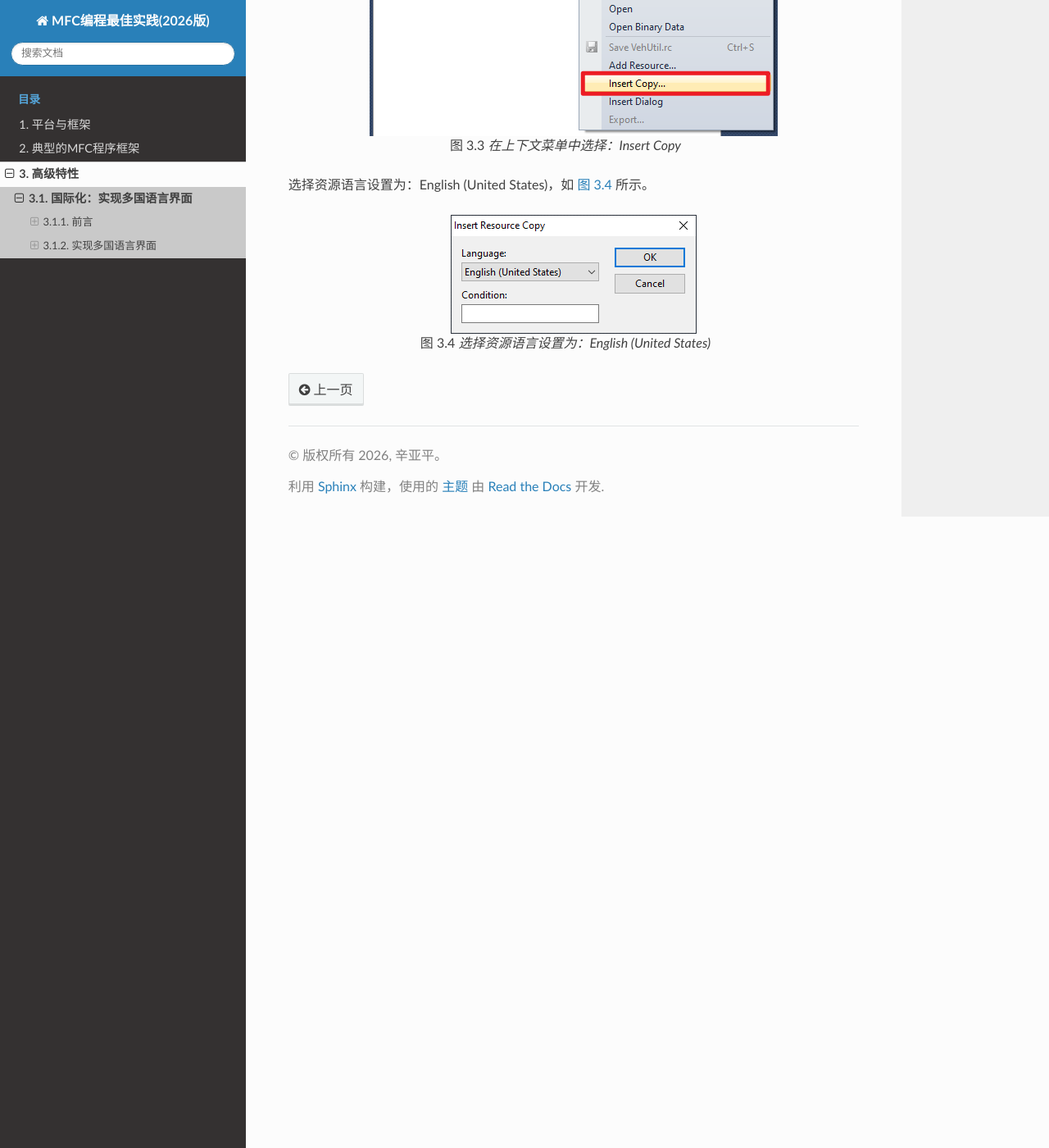
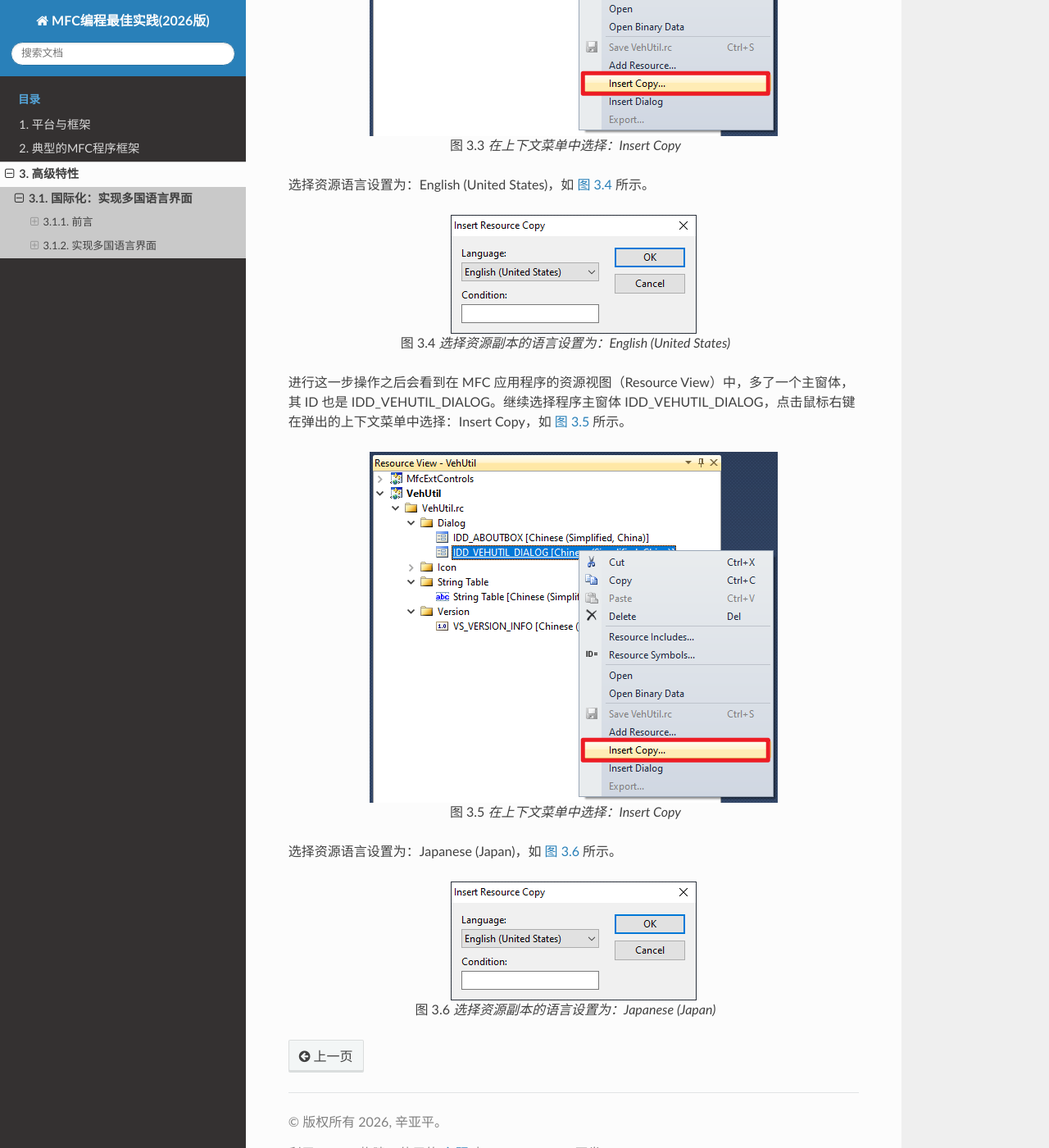
Before and after one commit to yapingxin/MFCBP2026, a Sphinx documentation site: the page built from docs/advanced-features/mfc_multilingual.rst, in a window 1280 px wide and 1400 px high, scrolled down 2503 px. Shown: the whole window at 82% size. Built offline with Sphinx 7.4.7 and the Read the Docs theme 3.1.0, drawn with Linux system fonts in a browser that asks for light colours.

Commit message:
fig_mfcmul_v0.2.0.1_S4_ChooseJPN

```diff
--- a/docs/advanced-features/mfc_multilingual.rst
+++ b/docs/advanced-features/mfc_multilingual.rst
@@ -87,4 +87,20 @@
     :name: fig_mfcmul_v0.2.0.1_S2_ChooseENU
     :align: center
 
-    选择资源语言设置为：English (United States)
+    选择资源副本的语言设置为：English (United States)
+
+进行这一步操作之后会看到在 MFC 应用程序的资源视图（Resource View）中，多了一个主窗体，其 ID 也是 IDD_VEHUTIL_DIALOG。继续选择程序主窗体 IDD_VEHUTIL_DIALOG，点击鼠标右键在弹出的上下文菜单中选择：Insert Copy，如 :numref:`fig_mfcmul_v0.2.0.1_S3_InsertCopy` 所示。
+
+.. figure:: Resource/images/Snipaste_2026-08-14_12-24-55.png
+    :name: fig_mfcmul_v0.2.0.1_S3_InsertCopy
+    :align: center
+
+    在上下文菜单中选择：Insert Copy
+
+选择资源语言设置为：Japanese (Japan)，如 :numref:`fig_mfcmul_v0.2.0.1_S4_ChooseJPN` 所示。
+
+.. figure:: Resource/images/Snipaste_2026-08-14_12-25-36.png
+    :name: fig_mfcmul_v0.2.0.1_S4_ChooseJPN
+    :align: center
+
+    选择资源副本的语言设置为：Japanese (Japan)
```
Also changed, not shown: docs/advanced-features/Resource/images/Snipaste_2026-08-14_12-26-21.png (added), docs/advanced-features/Resource/images/Snipaste_2026-08-14_12-27-01.png (added).
